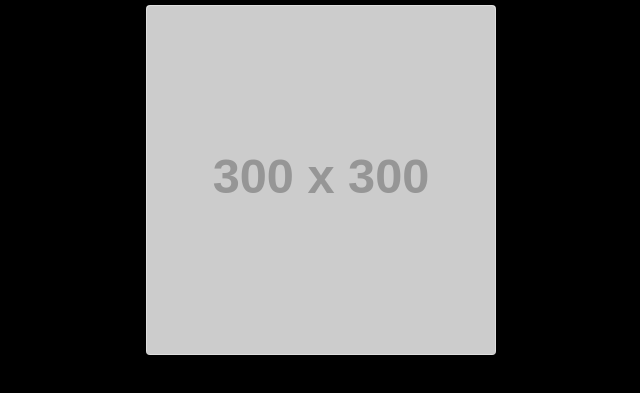
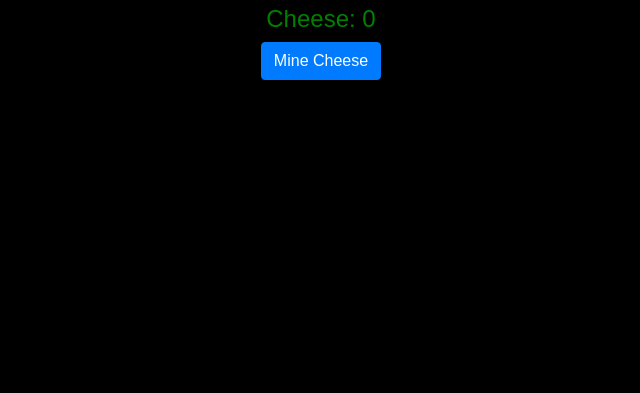
Before and after one commit to nathanielwheeler/MoonMiner, a plain HTML site: page index.html in a window 1280 px wide. Shown: the part 51-444 px from the top of the page, without its empty margins (319-959 px from the left). Drawn offline with nearby package versions, Linux system fonts and the light colour scheme; placeholder pictures from the web are drawn by us.

Commit message:
btn and cheese amount

```diff
--- a/app/controllers/GameController.js
+++ b/app/controllers/GameController.js
@@ -5,7 +5,7 @@ import GameService from "../services/GameService.js"
 let _cheeseElem = document.getElementById("cheese")
 
 function _draw() {
-	// _cheeseElem.innerText = store.State.cheese.toFixed(0)
+	_cheeseElem.innerText = store.State.cheese.toFixed(0)
 	console.log(`cheese: ${store.State.cheese}`)
 }
 
--- a/index.html
+++ b/index.html
@@ -15,11 +15,14 @@
 		<div class="row">
 			<h1 class="col-12 text-center">Moon Miner!</h1>
 		</div>
-		<div class="row d-flex justify-content-center">
-			<div class="col-4 ">
-				<div class="card">
-					<img src="http://placehold.it/300x300.jpg" onclick="app.gameController.mine()" alt="" class="card-img-top">
-				</div>
+		<div class="row">
+			<h4 class="col-12 text-center">
+				Cheese: <span id="cheese">0</span>
+			</h4>
+		</div>
+		<div class="row">
+			<div class="col-12 d-flex justify-content-center">
+				<button class="btn btn-primary" onclick="app.gameController.mine()">Mine Cheese</button>
 			</div>
 		</div>
 	</div>
```
